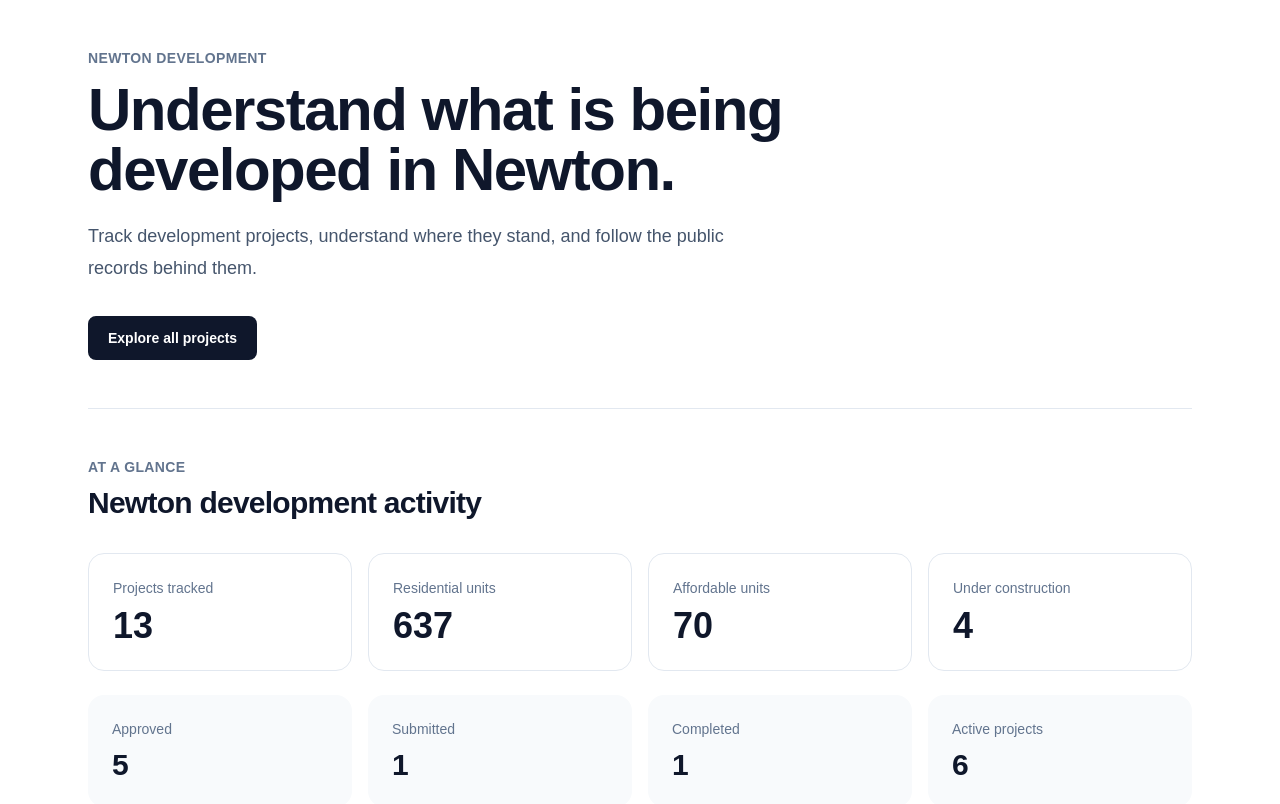
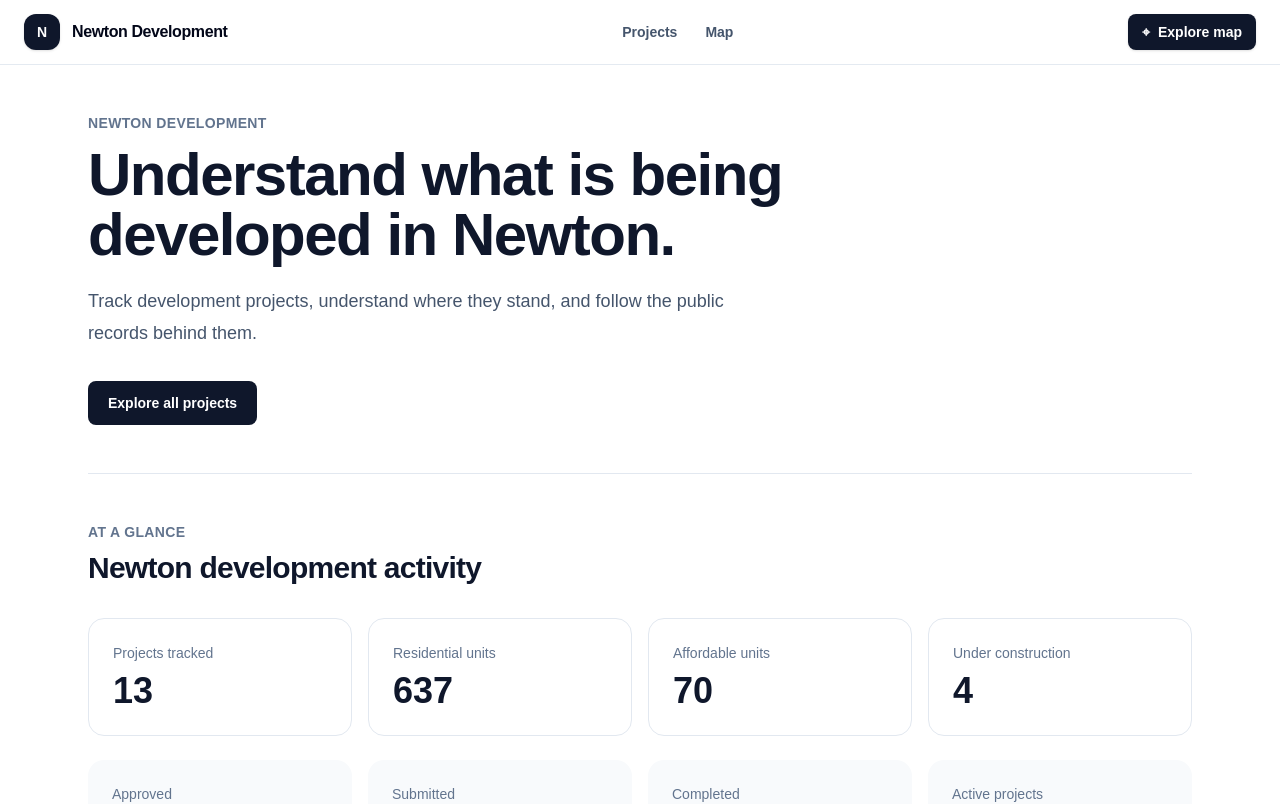
Before and after one commit to danielk-droid/newton-development, a Next.js app: page / in a window 1280 px wide. Shown: the top 804 px of the page. Built offline with nearby package versions, Linux system fonts and the light colour scheme.

Commit message:
Add site-wide navigation and professional metadata

```diff
--- a/app/layout.tsx
+++ b/app/layout.tsx
@@ -1,6 +1,7 @@
 import type { Metadata } from "next";
 import { Geist, Geist_Mono } from "next/font/google";
 import "./globals.css";
+import SiteHeader from "./components/SiteHeader";
 
 const geistSans = Geist({
   variable: "--font-geist-sans",
@@ -13,17 +14,20 @@ const geistMono = Geist_Mono({
 });
 
 export const metadata: Metadata = {
-  title: "Create Next App",
-  description: "Generated by create next app",
+  title: {
+    default: "Newton Development",
+    template: "%s | Newton Development",
+  },
+  description: "A public-information tracker for major development and infrastructure projects in Newton, Massachusetts.",
 };
 
 export default function RootLayout({ children }: LayoutProps<"/">) {
   return (
-    <html
-      lang="en"
-      className={`${geistSans.variable} ${geistMono.variable} h-full antialiased`}
-    >
-      <body className="min-h-full flex flex-col">{children}</body>
+    <html lang="en" className={`${geistSans.variable} ${geistMono.variable} h-full antialiased`}>
+      <body className="min-h-full bg-slate-50 font-sans text-slate-950">
+        <SiteHeader />
+        {children}
+      </body>
     </html>
   );
 }
```
